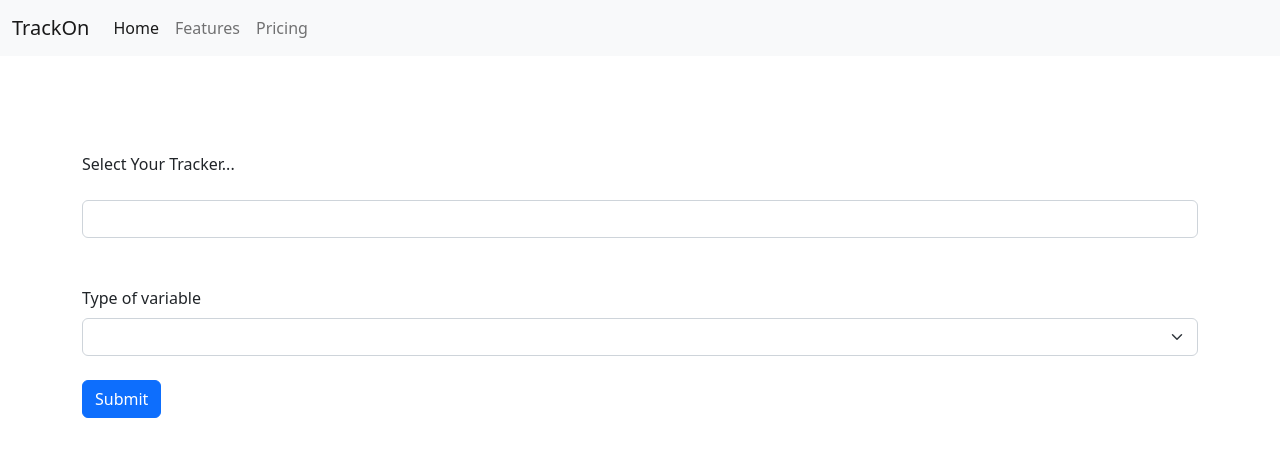
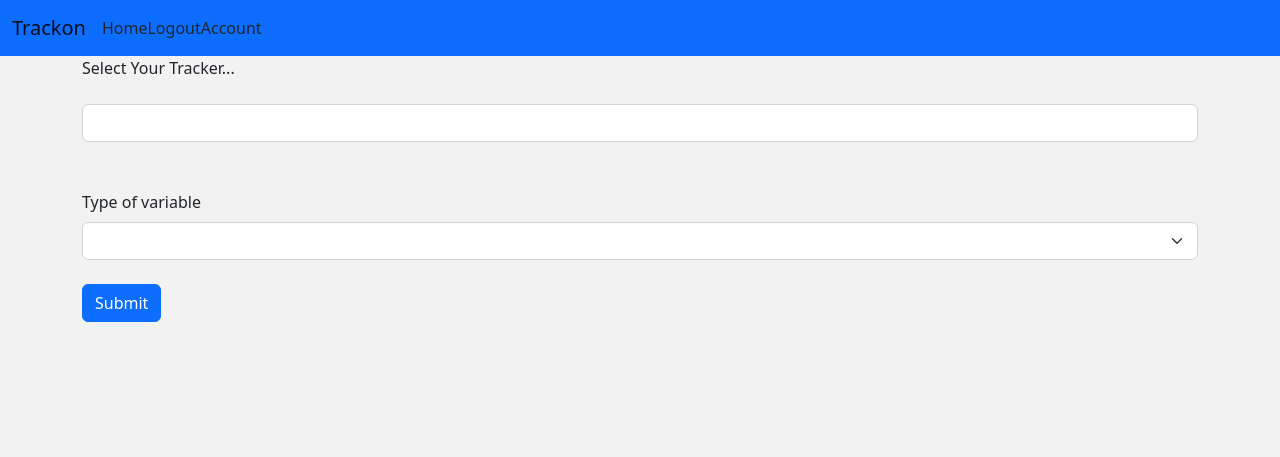
Before and after one commit to keshav211/Trackon, a Flask app: page /track in a window 1280 px wide. Shown: the top 457 px of the page. Run offline with Flask 2, Linux system fonts and the light colour scheme; a user stored in the database is signed in; data that the repository does not hold is empty.

Commit message:
edited track page

```diff
--- a/main/templates/track.html
+++ b/main/templates/track.html
@@ -1,40 +1,5 @@
-<!doctype html>
-<html lang="en">
-
-<head>
-    <meta charset="utf-8">
-    <meta name="viewport" content="width=device-width, initial-scale=1">
-    <title>TrackOn</title>
-    <link href="https://cdn.jsdelivr.net/npm/bootstrap@5.2.0-beta1/dist/css/bootstrap.min.css" rel="stylesheet"
-        integrity="sha384-0evHe/X+R7YkIZDRvuzKMRqM+OrBnVFBL6DOitfPri4tjfHxaWutUpFmBp4vmVor" crossorigin="anonymous">
-</head>
-
-<body>
-    <nav class="navbar navbar-expand-lg bg-light">
-        <div class="container-fluid">
-            <a class="navbar-brand" href="/">TrackOn</a>
-            <button class="navbar-toggler" type="button" data-bs-toggle="collapse" data-bs-target="#navbarNav"
-                aria-controls="navbarNav" aria-expanded="false" aria-label="Toggle navigation">
-                <span class="navbar-toggler-icon"></span>
-            </button>
-            <div class="collapse navbar-collapse" id="navbarNav">
-                <ul class="navbar-nav">
-                    <li class="nav-item">
-                        <a class="nav-link active" aria-current="page" href="#">Home</a>
-                    </li>
-                    <li class="nav-item">
-                        <a class="nav-link" href="#">Features</a>
-                    </li>
-                    <li class="nav-item">
-                        <a class="nav-link" href="#">Pricing</a>
-                    </li>
-                </ul>
-            </div>
-        </div>
-    </nav>
-
-    <br><br><br><br>
-
+{% extends 'base.html' %}
+{% block content %}
 
 
     {% if outpage|length == 0 %}
@@ -120,11 +85,6 @@
 
         {% endif %}
     {% endif %}
-</body>
-<footer>
-    <script src="https://cdn.jsdelivr.net/npm/bootstrap@5.2.0-beta1/dist/js/bootstrap.bundle.min.js"
-        integrity="sha384-pprn3073KE6tl6bjs2QrFaJGz5/SUsLqktiwsUTF55Jfv3qYSDhgCecCxMW52nD2"
-        crossorigin="anonymous"></script>
-</footer>
 
-</html>
+
+{% endblock content %}
```
Also changed, not shown: main/site.db.
